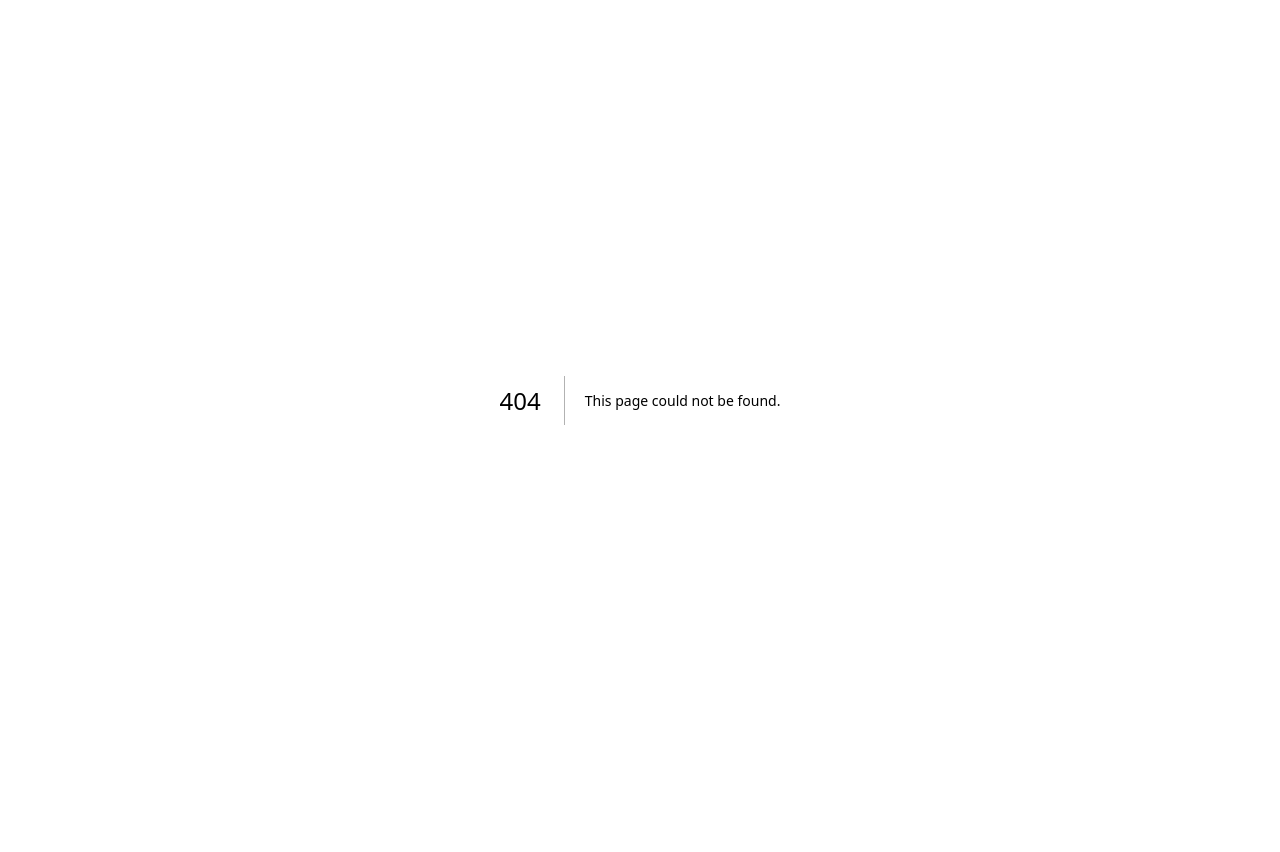
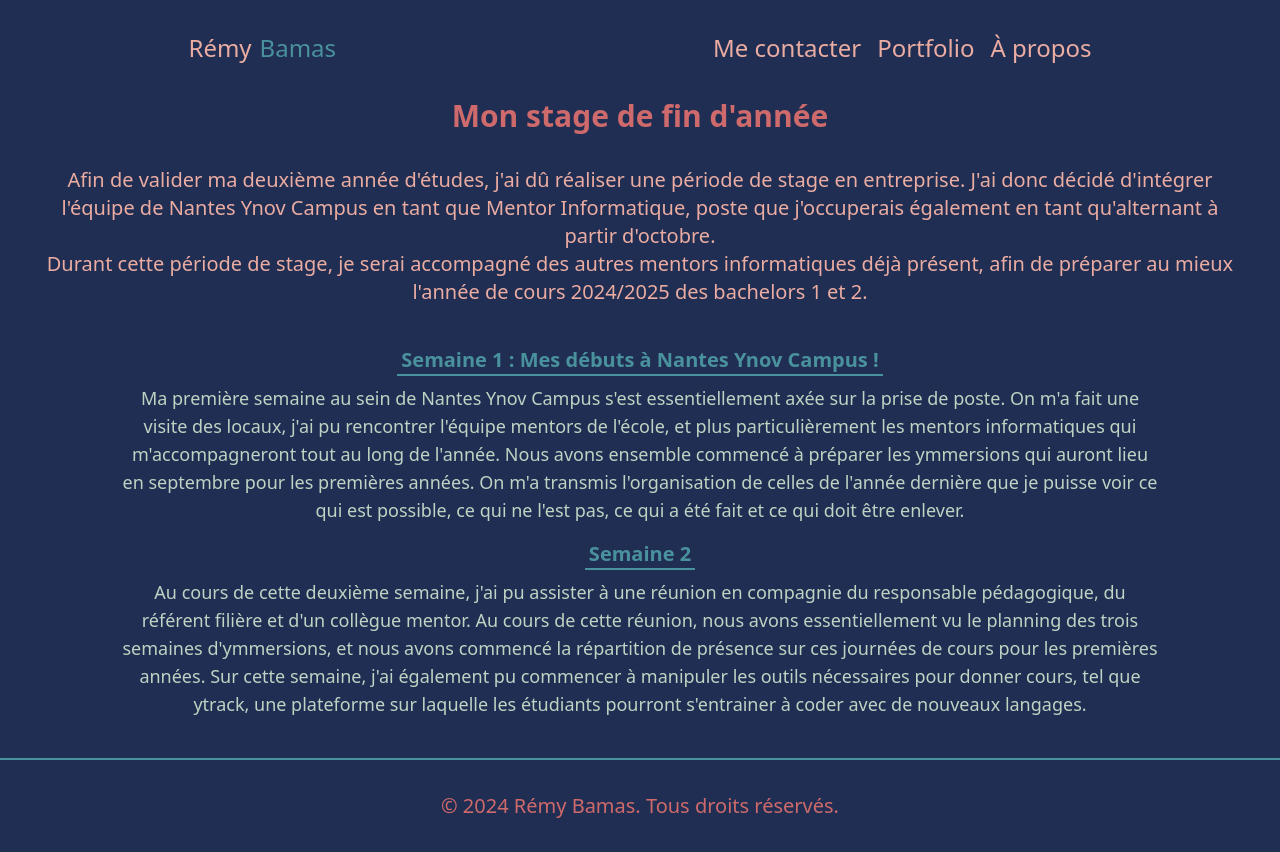
Before and after one commit to remybms/portfolio, a Next.js app: page /stageB2 in a window 1280 px wide. Before the commit this address had no page. Before the commit the page ends 800 px from the top, so only its background shows below. Built offline with nearby package versions, Linux system fonts and the light colour scheme.

Commit message:
create blog page

```diff
--- /dev/null
+++ b/pages/stageB2/index.js
@@ -0,0 +1,47 @@
+import Footer from "@/components/footer";
+import Header from "@/components/header";
+import Head from "next/head";
+
+export default function Stage() {
+    return (
+        <main className="flex flex-col justify-between min-h-screen bg-darkblue">
+            <Head>
+                <title>Rémy Bamas</title>
+                <link rel="icon" href="/favicon.ico" />
+            </Head>
+            <Header />
+            <h1 className="flex text-darkpink text-3xl justify-center font-bold mt-4 tablet:mt-0">
+                Mon stage de fin d'année
+            </h1>
+            <div>
+                <p className="flex text-pink text-xl mt-8 mx-10 text-center">
+                    Afin de valider ma deuxième année d'études, j'ai dû réaliser une période de stage en entreprise. J'ai donc décidé d'intégrer l'équipe de Nantes Ynov Campus en tant que Mentor Informatique, poste que j'occuperais également en tant qu'alternant à partir d'octobre.
+                </p>
+                <p className="flex text-pink text-xl mx-10 text-center justify-center">
+                    Durant cette période de stage, je serai accompagné des autres mentors informatiques déjà présent, afin de préparer au mieux l'année de cours 2024/2025 des bachelors 1 et 2.
+                </p>
+            </div>
+
+            <ul className="p-10 space-y-4 text-lg">
+                <li className="flex flex-col space-y-2 items-center">
+                    <h2 className="border-b-2 w-fit text-blue font-semibold text-xl px-1 text-center">
+                        Semaine 1 : Mes débuts à Nantes Ynov Campus !
+                    </h2>
+                    <p className="text-pastel text-center tablet:mx-20 pc:mx-40">
+                        Ma première semaine au sein de Nantes Ynov Campus s'est essentiellement axée sur la prise de poste. On m'a fait une visite des locaux, j'ai pu rencontrer l'équipe mentors de l'école, et plus particulièrement les mentors informatiques qui m'accompagneront tout au long de l'année. Nous avons ensemble commencé à préparer les ymmersions qui auront lieu en septembre pour les premières années. On m'a transmis l'organisation de celles de l'année dernière que je puisse voir ce qui est possible, ce qui ne l'est pas, ce qui a été fait et ce qui doit être enlever.
+                    </p>
+                </li>
+                <li className="flex flex-col space-y-2 items-center">
+                    <h2 className="border-b-2 w-fit text-blue font-semibold text-xl px-1 text-center">
+                        Semaine 2
+                    </h2>
+                    <p className="text-pastel text-center tablet:mx-20 pc:mx-40">
+                        Au cours de cette deuxième semaine, j'ai pu assister à une réunion en compagnie du responsable pédagogique, du référent filière et d'un collègue mentor. Au cours de cette réunion, nous avons essentiellement vu le planning des trois semaines d'ymmersions, et nous avons commencé la répartition de présence sur ces journées de cours pour les premières années. Sur cette semaine, j'ai également pu commencer à manipuler les outils nécessaires pour donner cours, tel que ytrack, une plateforme sur laquelle les étudiants pourront s'entrainer à coder avec de nouveaux langages.
+                    </p>
+                </li>
+
+            </ul>
+            <Footer/>
+        </main>
+    )
+}
```
